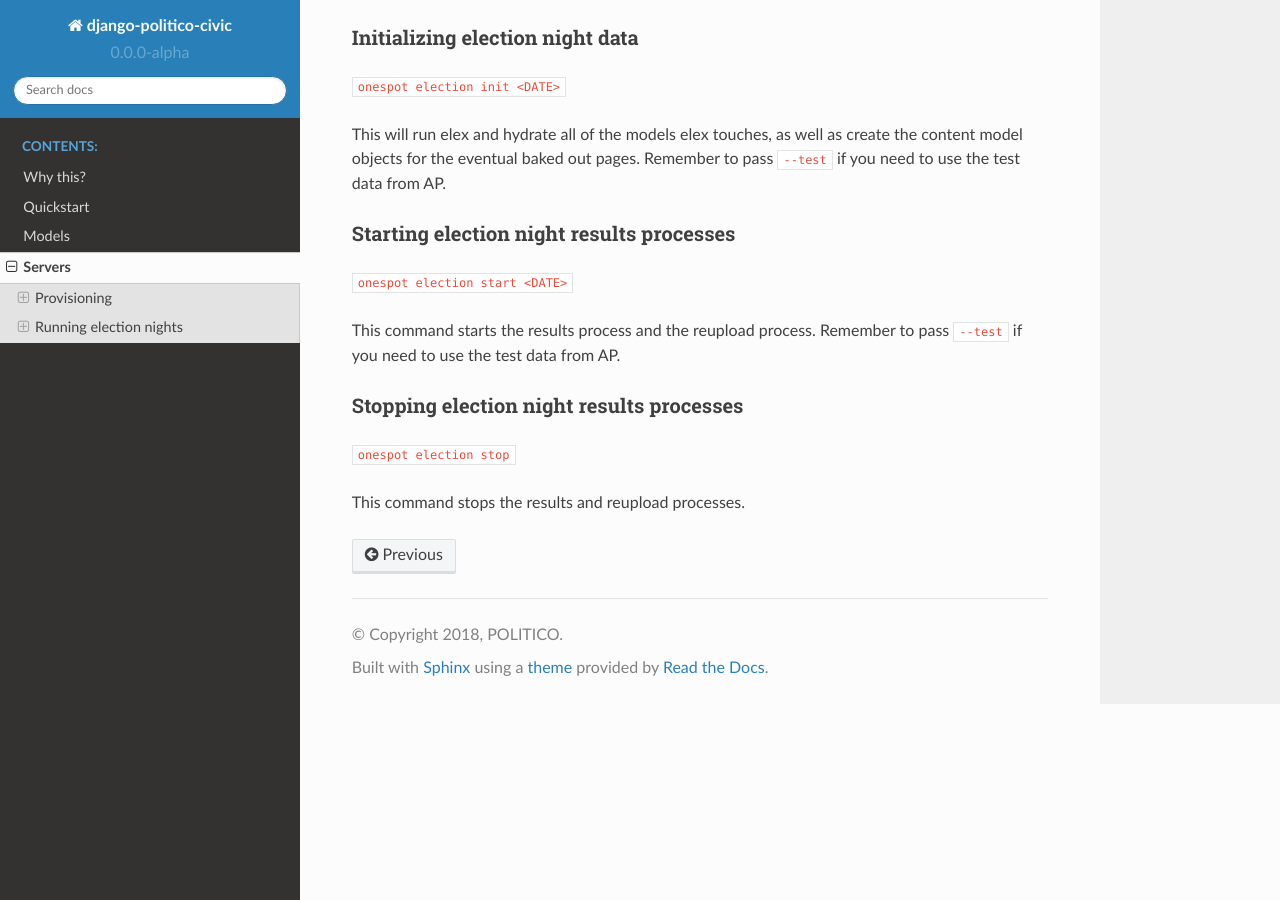
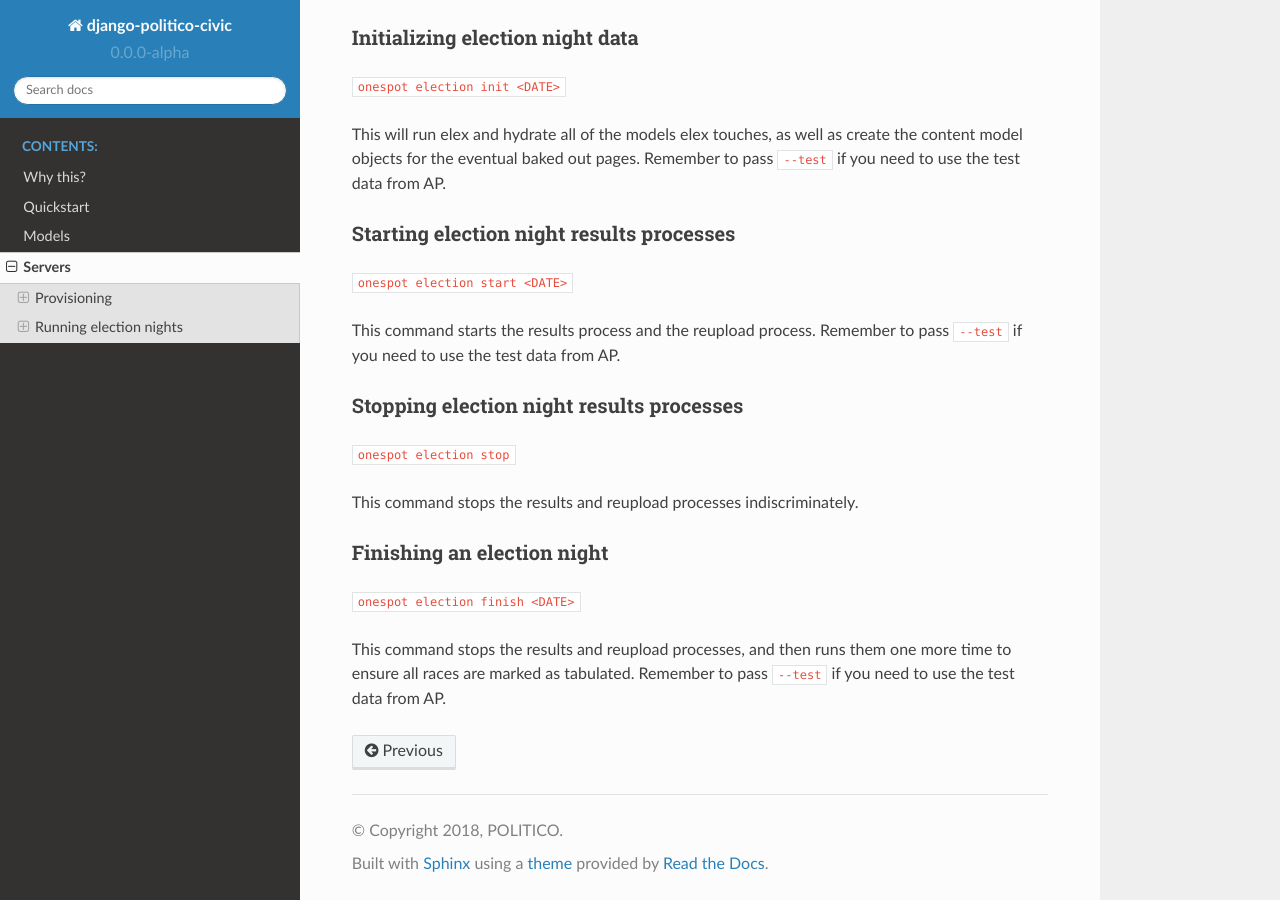
Before and after one commit to The-Politico/politico-civic, a Sphinx documentation site: the page built from docs/source/servers.rst, in a window 1280 px wide and 900 px high, scrolled down 1421 px. Built offline with Sphinx 7.4.7 and the Read the Docs theme 2.0.0, drawn with Linux system fonts in a browser that asks for light colours.

Commit message:
document onespot election finish

```diff
--- a/docs/source/servers.rst
+++ b/docs/source/servers.rst
@@ -82,4 +82,11 @@ Stopping election night results processes
 
 ``onespot election stop``
 
-This command stops the results and reupload processes.
+This command stops the results and reupload processes indiscriminately.
+
+Finishing an election night
+'''''''''''''''''''''''''''
+
+``onespot election finish <DATE>``
+
+This command stops the results and reupload processes, and then runs them one more time to ensure all races are marked as tabulated. Remember to pass ``--test`` if you need to use the test data from AP.
```
